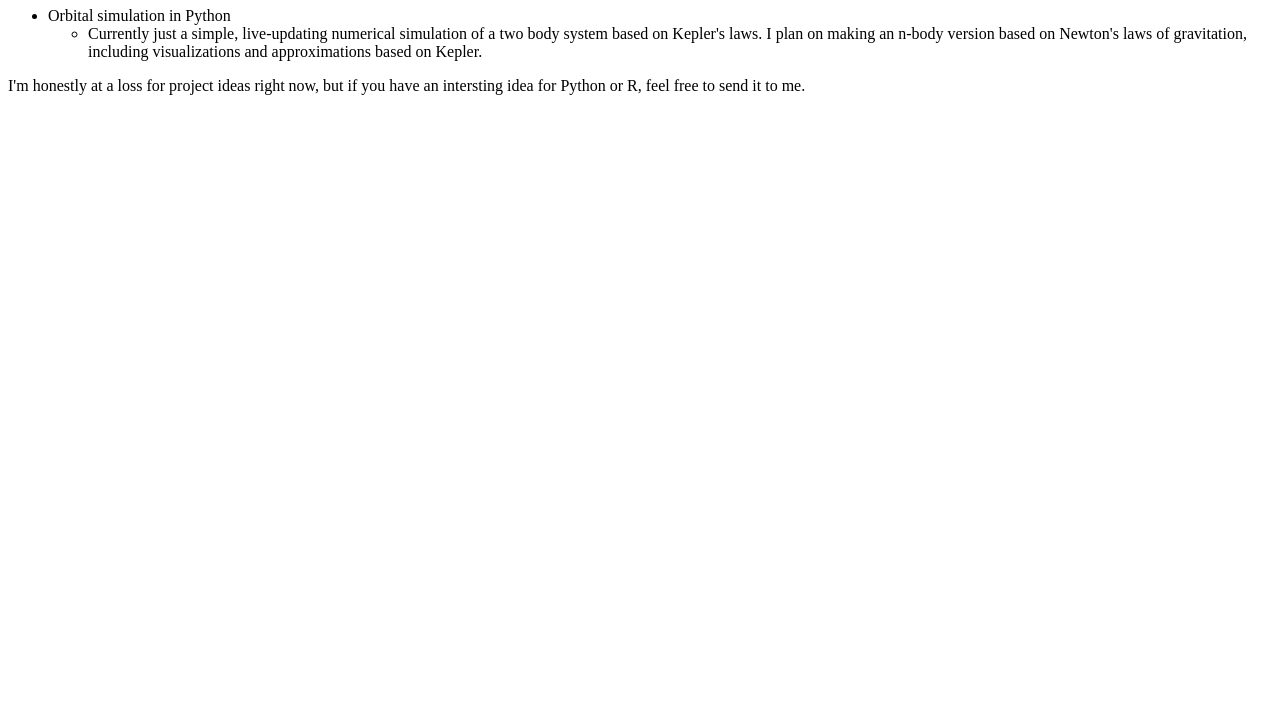
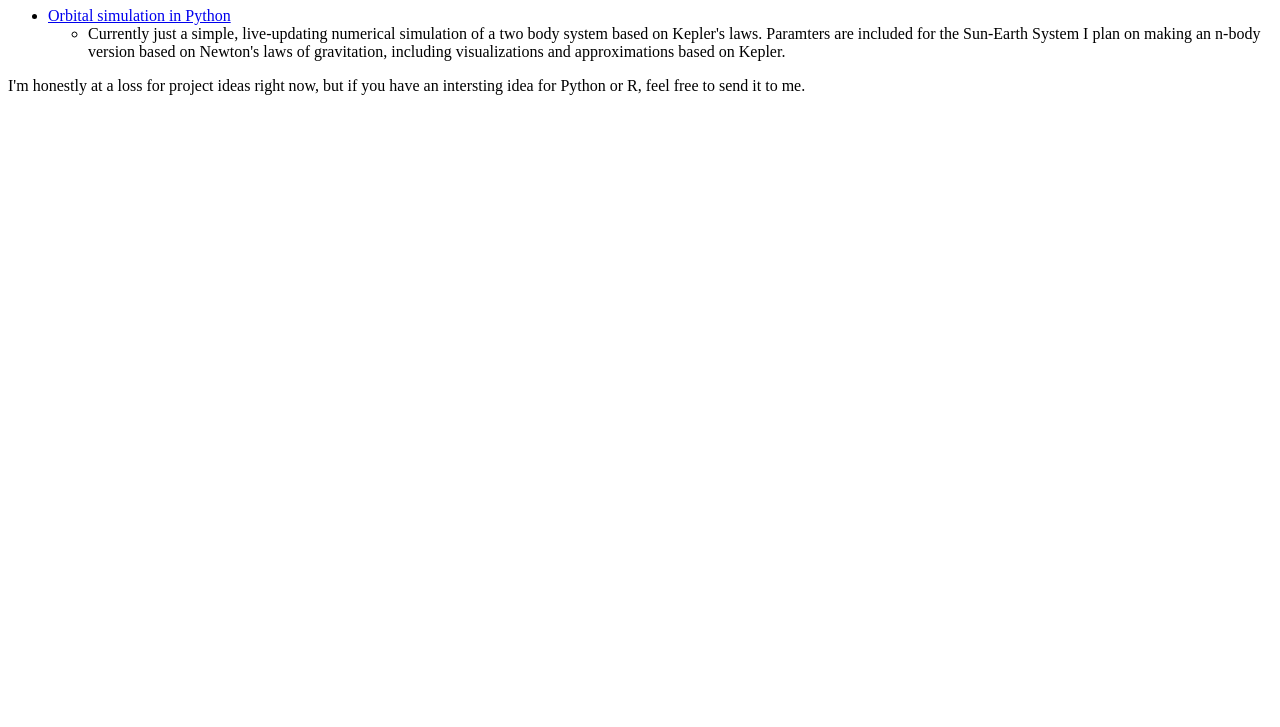
Before and after one commit to DanMohr1194/DanMohr1194.github.io, a plain HTML site: page current_projects.html in a window 1280 px wide. Shown: the part 73-800 px from the top of the page. Drawn offline with Linux system fonts and the light colour scheme.

Commit message:
Update current_projects.html

```diff
--- a/current_projects.html
+++ b/current_projects.html
@@ -11,9 +11,9 @@
 	<header>
         <h1>Current Projects</h1>
             <ul>
-                <li>Orbital simulation in Python
+                <li><a href="https://danmohr1194.github.io/KeplerCalc.py">Orbital simulation in Python</a>
                     <ul>
-                    <li>Currently just a simple, live-updating numerical simulation of a two body system based on Kepler's laws. I plan on making an n-body version based on Newton's laws of gravitation, including visualizations and approximations based on Kepler.</li>
+                    <li>Currently just a simple, live-updating numerical simulation of a two body system based on Kepler's laws. Paramters are included for the Sun-Earth System I plan on making an n-body version based on Newton's laws of gravitation, including visualizations and approximations based on Kepler.</li>
                     </ul>
                 </li>
             </ul>
```
